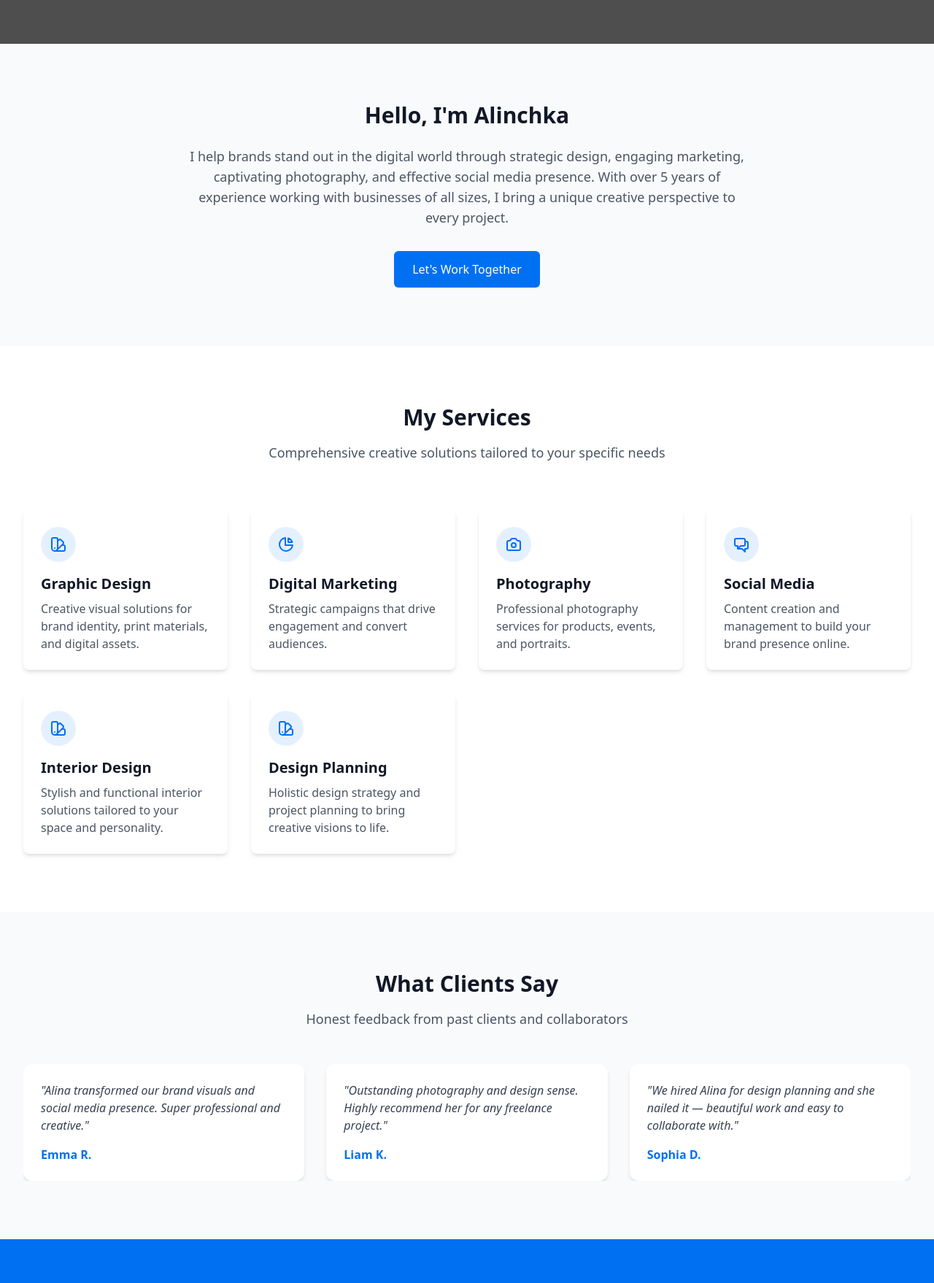
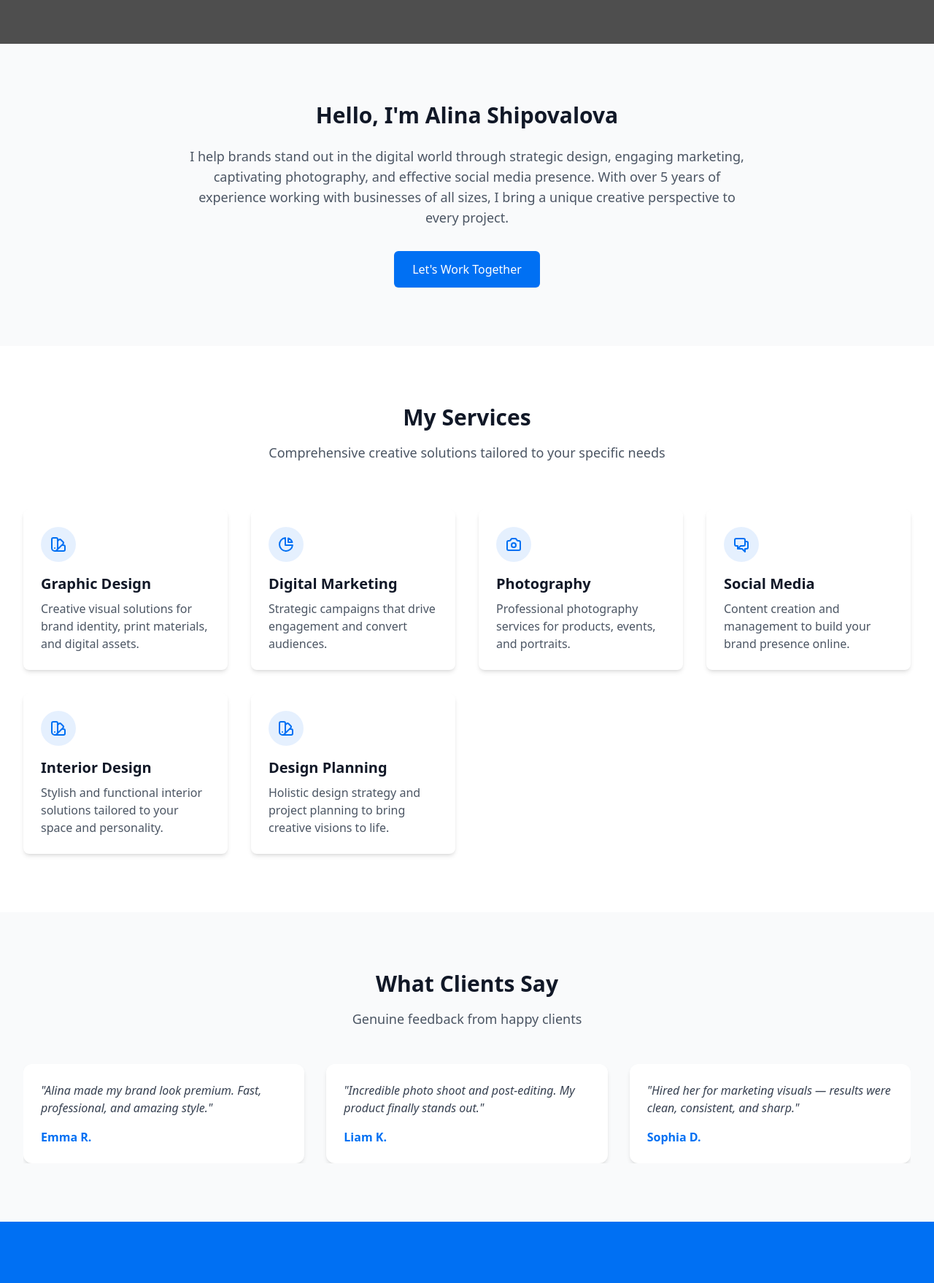
Before and after one commit to Ofir-Shaya/desginPortfolio, a Next.js app: page / in a window 1280 px wide. Shown: the part 564-2322 px from the top of the page at 73% size. Built offline with nearby package versions, Linux system fonts and the light colour scheme; grey boxes are pictures that could not be loaded.

Commit message:
fix email

```diff
--- a/components/ContactForm.tsx
+++ b/components/ContactForm.tsx
@@ -3,7 +3,7 @@ import { useForm, ValidationError } from "@formspree/react";
 import { useState } from "react";
 
 const ContactForm = () => {
-  const [state, handleSubmit] = useForm("xpzgojke"); // Replace with your Formspree form ID
+  const [state, handleSubmit] = useForm("xpwdpajj"); // Replace with your Formspree form ID
   const [formData, setFormData] = useState({
     name: "",
     email: "",
--- a/pages/_app.tsx
+++ b/pages/_app.tsx
@@ -11,12 +11,12 @@ function MyApp({ Component, pageProps }: AppProps) {
         <meta name="viewport" content="width=device-width, initial-scale=1.0" />
         <meta
           name="description"
-          content="Alinchka showcasing design, marketing, photography, and social media work"
+          content="Alinachka showcasing design, marketing, photography, and social media work"
         />
-        <meta property="og:title" content="Alinchka" />
+        <meta property="og:title" content="Alinachka" />
         <meta
           property="og:description"
-          content="Alinchka showcasing design, marketing, photography, and social media work"
+          content="Alinachka showcasing design, marketing, photography, and social media work"
         />
         <meta property="og:type" content="website" />
         <meta property="og:image" content="/images/og-image.jpg" />
@@ -24,7 +24,7 @@ function MyApp({ Component, pageProps }: AppProps) {
           property="og:url"
           content="https://creative-portfolio.vercel.app"
         />
-        <title>Alinchka</title>
+        <title>Alinachka</title>
         <link rel="icon" href="/favicon.ico" />
       </Head>
       <div className="flex flex-col min-h-screen">
--- a/pages/contact.tsx
+++ b/pages/contact.tsx
@@ -5,7 +5,7 @@ export default function Contact() {
   return (
     <>
       <Head>
-        <title>Alinchka | Contact</title>
+        <title>Alinachka | Contact</title>
         <meta
           name="description"
           content="Get in touch for design, marketing, photography, and social media services"
@@ -44,7 +44,7 @@ export default function Contact() {
                   </div>
                   <div className="ml-3">
                     <h3 className="text-lg font-semibold">Email</h3>
-                    <p className="text-gray-600">alinashipo@gmail.com</p>
+                    <p className="text-gray-600">contact@alinachka.com</p>
                   </div>
                 </div>
 
--- a/pages/index.tsx
+++ b/pages/index.tsx
@@ -48,7 +48,7 @@ export default function Home() {
   return (
     <>
       <Head>
-        <title>Alinchka | Home</title>
+        <title>Alinachka | Home</title>
         <meta
           name="description"
           content="Creative freelancer specializing in design, marketing, photography, and social media"
@@ -87,7 +87,9 @@ export default function Home() {
       <section className="py-20 bg-gray-50">
         <div className="container-custom">
           <div className="max-w-3xl mx-auto text-center">
-            <h2 className="text-3xl font-bold mb-6">Hello, I'm Alinchka</h2>
+            <h2 className="text-3xl font-bold mb-6">
+              Hello, I'm Alina Shipovalova
+            </h2>
             <p className="text-lg text-gray-600 mb-8">
               I help brands stand out in the digital world through strategic
               design, engaging marketing, captivating photography, and effective
@@ -207,7 +209,7 @@ export default function Home() {
           <div className="text-center mb-12">
             <h2 className="text-3xl font-bold mb-4">What Clients Say</h2>
             <p className="text-lg text-gray-600 max-w-2xl mx-auto">
-              Honest feedback from past clients and collaborators
+              Genuine feedback from happy clients
             </p>
           </div>
 
@@ -222,19 +224,27 @@ export default function Home() {
             {[
               {
                 name: "Emma R.",
-                text: "Alina transformed our brand visuals and social media presence. Super professional and creative.",
+                text: "Alina made my brand look premium. Fast, professional, and amazing style.",
               },
               {
                 name: "Liam K.",
-                text: "Outstanding photography and design sense. Highly recommend her for any freelance project.",
+                text: "Incredible photo shoot and post-editing. My product finally stands out.",
               },
               {
                 name: "Sophia D.",
-                text: "We hired Alina for design planning and she nailed it — beautiful work and easy to collaborate with.",
+                text: "Hired her for marketing visuals — results were clean, consistent, and sharp.",
               },
               {
                 name: "Daniel M.",
-                text: "One of the best creative freelancers I’ve worked with. Punctual, talented, and friendly.",
+                text: "Design planning was on point, she delivered more than expected.",
+              },
+              {
+                name: "Ava L.",
+                text: "Reliable, responsive, and easy to work with. Will hire again for sure.",
+              },
+              {
+                name: "Noah S.",
+                text: "She’s the reason our IG looks this good now. Period.",
               },
             ].map((review, i) => (
               <SwiperSlide key={i}>
--- a/pages/portfolio.tsx
+++ b/pages/portfolio.tsx
@@ -78,10 +78,10 @@ export default function Portfolio() {
   return (
     <>
       <Head>
-        <title>Alinchka | Portfolio</title>
+        <title>Alinachka | Portfolio</title>
         <meta
           name="description"
-          content="View my Alinchka featuring design, photography, marketing, and social media projects"
+          content="View my Alinachka featuring design, photography, marketing, and social media projects"
         />
       </Head>
 
```
Also changed, not shown: 1 other file (tests, documents, lock files or other folders).
